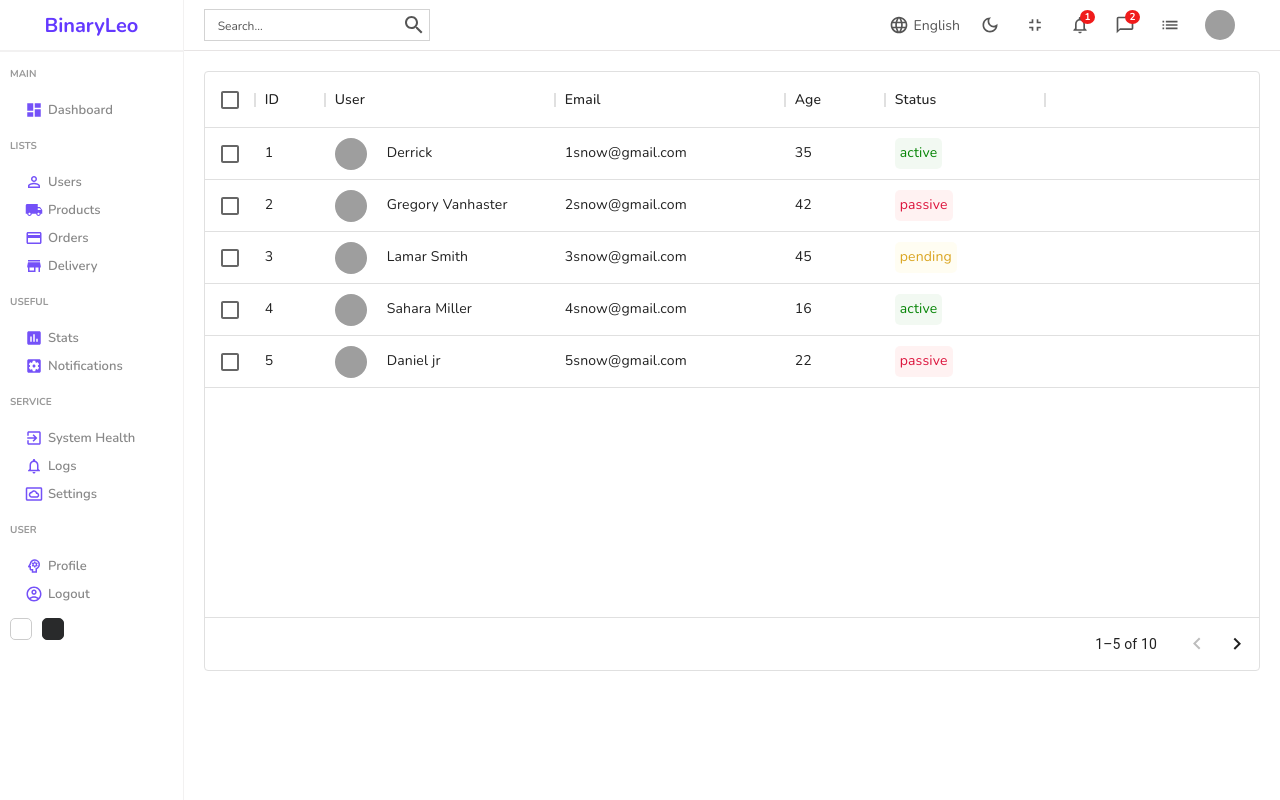
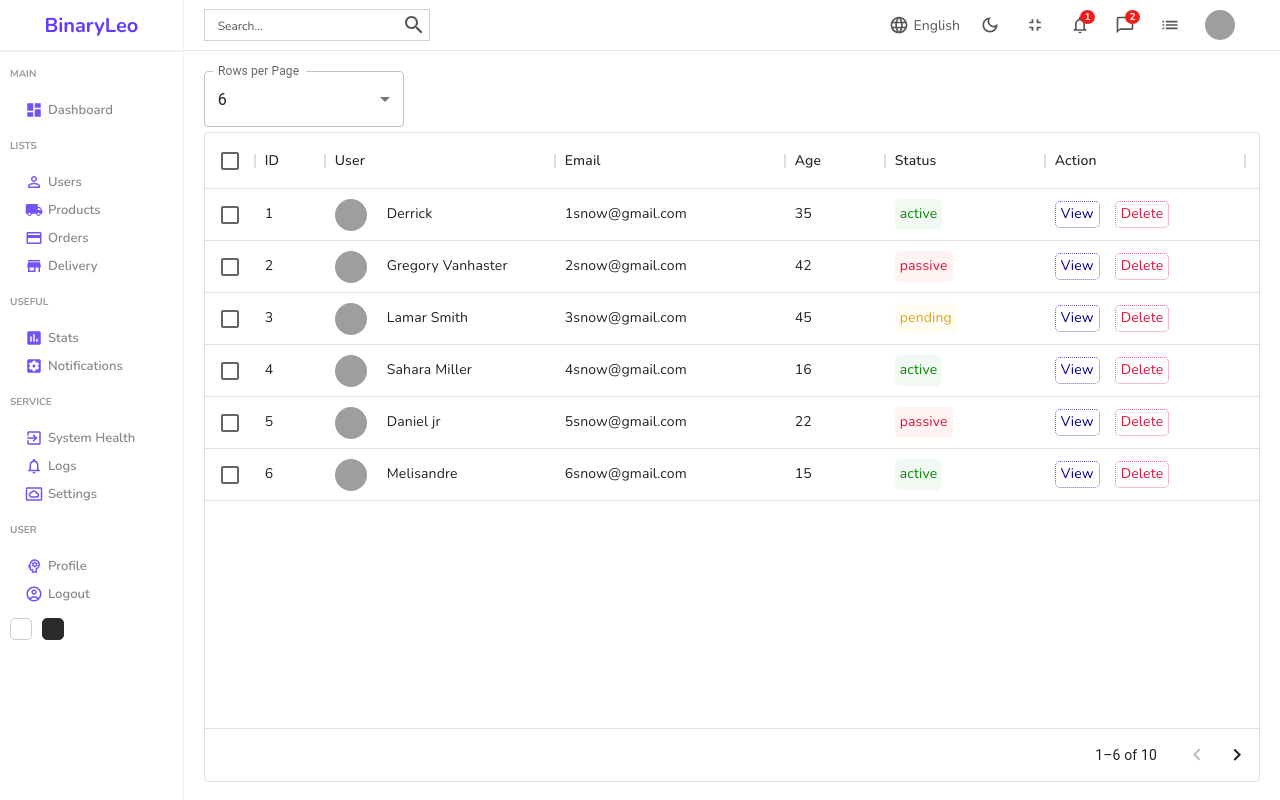
Before and after one commit to BinaryLeo/react_firebase_imageupload, a React (Create React App) app: page /users in a window 1280 px wide. Built offline with nearby package versions, Linux system fonts and the light colour scheme; grey boxes are pictures that could not be loaded.

Commit message:
feat:Dropdown element to select the rows number per page

```diff
--- a/src/components/datatable/Datatable.jsx
+++ b/src/components/datatable/Datatable.jsx
@@ -1,62 +1,64 @@
-import React from 'react'
+import React, { useState } from 'react'
 import './datatable.scss'
-import {DataGrid} from '@mui/x-data-grid';
-import {userColumns, userRows} from '../../datatablesource';
-/* const columns = [
-    { field: 'id', headerName: 'ID', width: 70 },
-    { field: 'firstName', headerName: 'First name', width: 130 },
-    { field: 'lastName', headerName: 'Last name', width: 130 },
-    {
-      field: 'age',
-      headerName: 'Age',
-      type: 'number',
-      width: 90,
-    },
-    {
-      field: 'fullName',
-      headerName: 'Full name',
-      description: 'This column has a value getter and is not sortable.',
-      sortable: false,
-      width: 160,
+import { DataGrid } from '@mui/x-data-grid';
+import { userColumns, userRows } from '../../datatablesource';
+
+import Box from '@mui/material/Box';
+import InputLabel from '@mui/material/InputLabel';
+import MenuItem from '@mui/material/MenuItem';
+import FormControl from '@mui/material/FormControl';
+import Select from '@mui/material/Select';
 
 
-      /* renderCell:(params) => {
+const Datatable = () => {
+  const [rowsNumber, setRowsNumber] = useState('6')
+  const actionColumn = [
+    {
+      field: "action",
+      headerName: "Action",
+      width: 200,
+      renderCell: (params) => {
         return (
-          <div>
-        <span>{params.row.lastName}</span>
-        <span>{params.row.age}</span>
+          <div className="cellAction">
+            <div className="viewButton">View</div>
+            <div className="deleteButton">Delete</div>
           </div>
-        )  ;
+        );
       },
-      valueGetter: (params) =>
-        `${params.row.firstName || ''} ${params.row.lastName || ''}`,
     },
   ];
-
-  const rows = [
-    { id: 1, lastName: 'Snow', firstName: 'Jon', age: 35 },
-    { id: 2, lastName: 'Lannister', firstName: 'Cersei', age: 42 },
-    { id: 3, lastName: 'Lannister', firstName: 'Jaime', age: 45 },
-    { id: 4, lastName: 'Stark', firstName: 'Arya', age: 16 },
-    { id: 5, lastName: 'Targaryen', firstName: 'Daenerys', age: null },
-    { id: 6, lastName: 'Melisandre', firstName: null, age: 150 },
-    { id: 7, lastName: 'Clifford', firstName: 'Ferrara', age: 44 },
-    { id: 8, lastName: 'Frances', firstName: 'Rossini', age: 36 },
-    { id: 9, lastName: 'Roxie', firstName: 'Harvey', age: 65 },
-  ]; */
-const Datatable = () => {
+  function handleChange(event) {
+    setRowsNumber(event.target.value); //Change the state from the dropdown
+  }
 
   return (
     <div className="datatable">
-        <DataGrid
+       <Box sx={{ minWidth: 120 }}>
+      <FormControl className="select">
+        <InputLabel id="demo-simple-select-label">Rows per Page</InputLabel>
+        <Select
+          labelId="demo-simple-select-label"
+          id="demo-simple-select"
+          value={rowsNumber}//rowsNumber by default
+          label="Rows per Page"
+          onChange={handleChange}
+        >
+          <MenuItem value={3}>3</MenuItem>
+          <MenuItem value={6}>6</MenuItem>
+          <MenuItem value={9}>9</MenuItem>
+          <MenuItem value={12}>12</MenuItem>
+        </Select>
+      </FormControl>
+    </Box>
+      <DataGrid
         rows={userRows}
-        columns={userColumns}
-        pageSize={5}
+        columns={userColumns.concat(actionColumn)}//Add action column to the end of the columns
+        pageSize={rowsNumber}
         rowsPerPageOptions={[5]}
         checkboxSelection
-        />
+      />
     </div>
   )
 }
 
-export default Datatable
+export default Datatable;
--- a/src/components/datatable/datatable.scss
+++ b/src/components/datatable/datatable.scss
@@ -1,5 +1,5 @@
 .datatable{
-  height: 600px;
+  height: 650px;
   padding:20px;
 
   .cellWithImg{
@@ -31,4 +31,29 @@
       color: rgb(220, 20, 60);
     }
   }
+  .cellAction {
+    display: flex;
+    align-items: center;
+    gap: 15px;
+
+    .viewButton {
+      padding: 2px 5px;
+      border-radius: 5px;
+      color: darkblue;
+      border: 1px dotted rgba(0, 0, 139, 0.596);
+      cursor: pointer;
+    }
+
+    .deleteButton {
+      padding: 2px 5px;
+      border-radius: 5px;
+      color: crimson;
+      border: 1px dotted rgba(220, 20, 60, 0.6);
+      cursor: pointer;
+    }
+  }
+  .select{
+    width: 200px;
+    margin-bottom:5px;
+  }
 }
```
